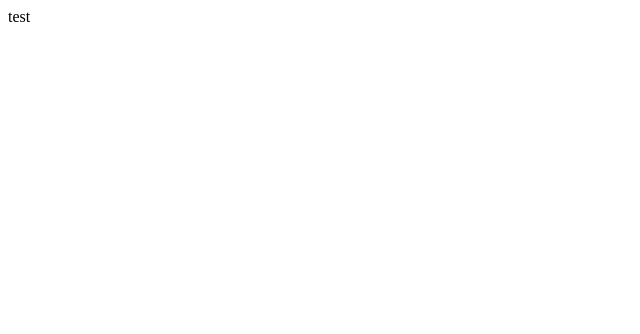
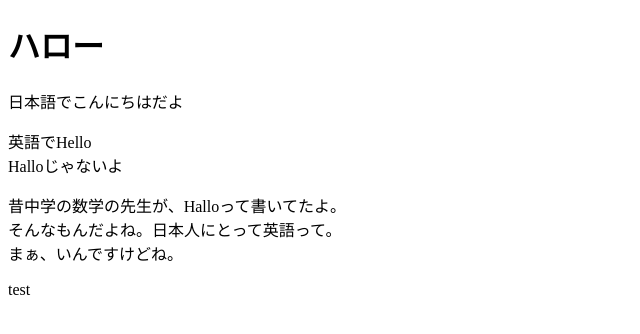
Before and after one commit to NatsumeNeko/20250817_h, a plain HTML site: page index.html in a window 1280 px wide. Shown: the whole page, without its empty margins (0-640 px from the left). Drawn offline with Linux system fonts and the light colour scheme.

Commit message:
h1とpを追加しました

```diff
--- a/index.html
+++ b/index.html
@@ -6,6 +6,13 @@
     <title>ハロー</title>
 </head>
 <body>
+<h1>ハロー</h1>
+<p>日本語でこんにちはだよ</p>
+<p>英語でHello<br>
+Halloじゃないよ</p>
+<p>昔中学の数学の先生が、Halloって書いてたよ。<br>
+そんなもんだよね。日本人にとって英語って。<br>
+まぁ、いんですけどね。</p>
     <div class="container">test</div>
 </body>
 </html>
```
